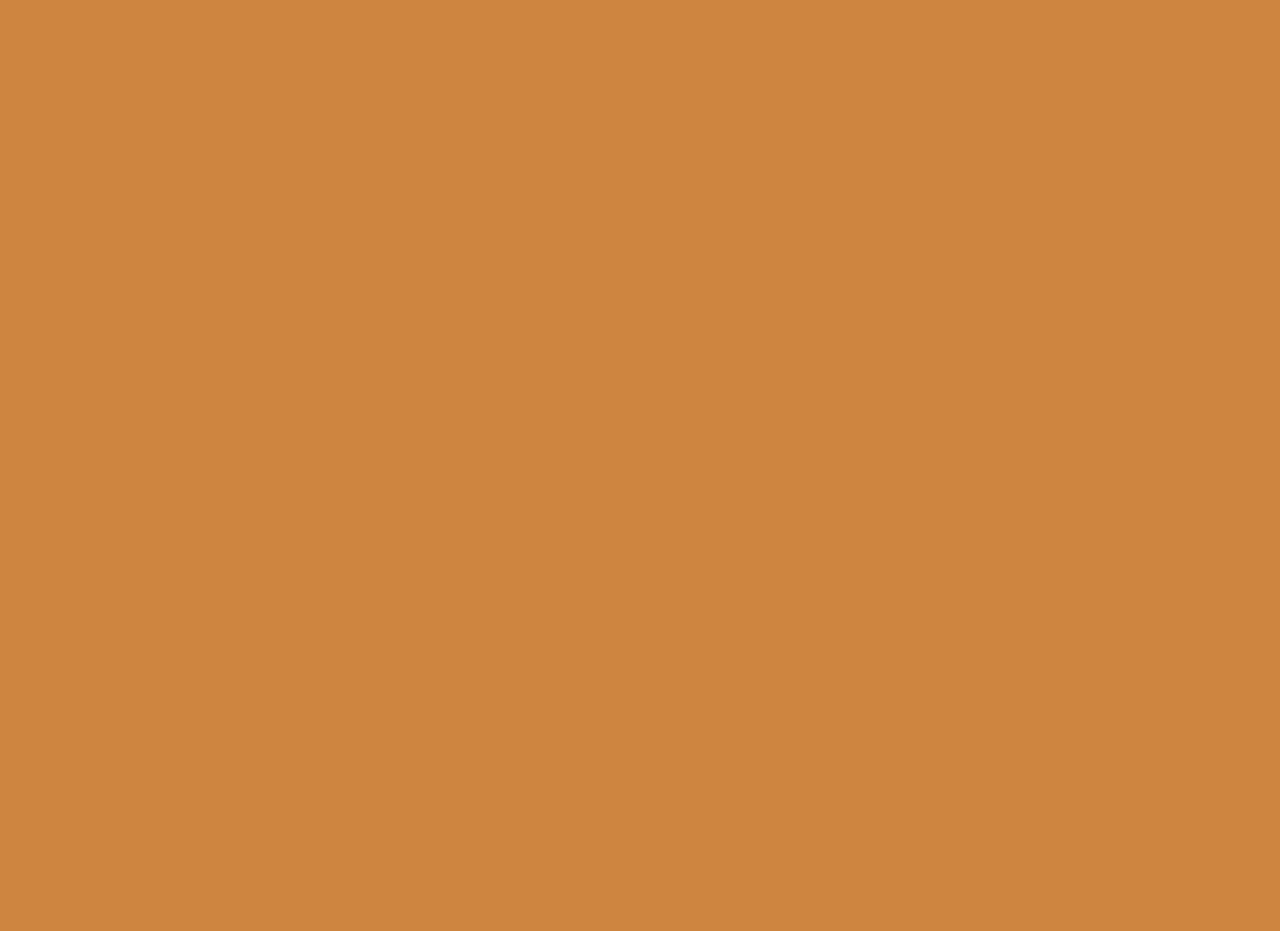
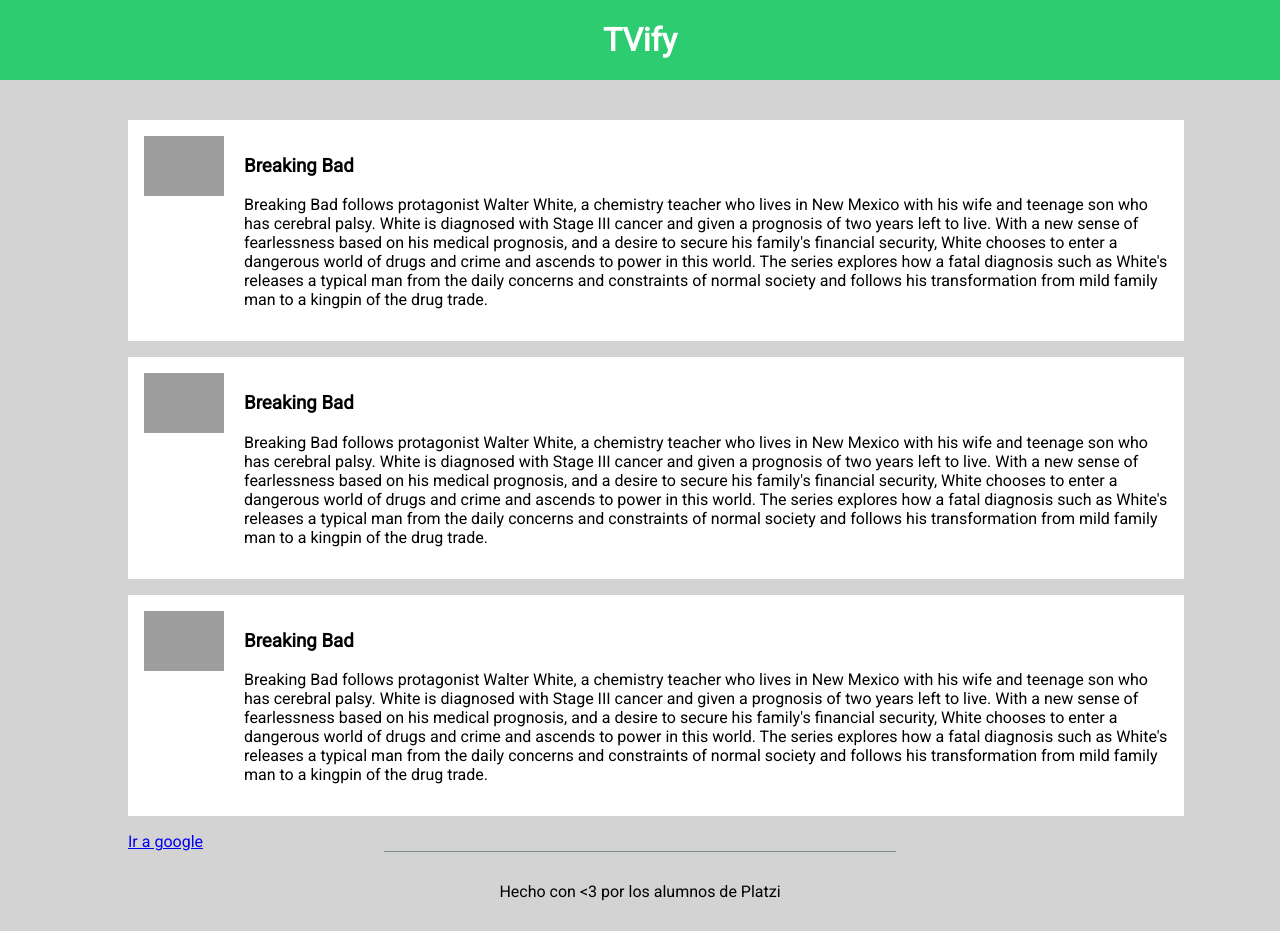
Before and after one commit to danimm/Curso-JQuery, a plain HTML site: page tvify/index.html in a window 1280 px wide. Before the commit the page ends 800 px from the top, so only its background shows below. Drawn offline with Linux system fonts and the light colour scheme; grey boxes are pictures that could not be loaded.

Commit message:
terminando el 1bloque de JQuery

```diff
--- a/tvify/app.css
+++ b/tvify/app.css
@@ -1,3 +1,70 @@
 body{
-  background: peru;
+  background: lightgray;
+  margin: 0 auto;
+  font-family:  'Roboto', sans-serif;
 }
+
+#app-container{
+  width: 100%;
+  overflow: hidden;
+}
+
+#app-header{
+  width: 100%;
+  height: 10vh;
+  position: fixed;
+  background: #2ecc71;
+  text-align: center;
+}
+
+#app-header h1{
+  line-height: 10vh;
+  margin: 0;
+  color: white;
+}
+
+#app-body{
+  padding-top: 15vh;
+  width: 80%;
+  margin: 0 auto;
+  min-height: 75vh;
+}
+
+#app-footer{
+  width: 100%;
+  min-height: 10vh;
+}
+
+#app-footer p{
+  margin: 0 auto;
+  width: 40%;
+  text-align: center;
+  padding-top: 30px;
+  border-top: 1px solid #7f8c8d;
+}
+
+.tv-show{
+  width: 100%;
+  overflow: hidden;
+  padding: 16px;
+  background-color: white;
+  margin-bottom: 16px;
+  display: flex;
+}
+
+.tv-show:hover{
+  background-color: #ecf0f1;
+}
+
+.tv-show img {
+  max-height: 60px;
+  max-width: 100px;
+}
+
+.tv-show .info{
+  padding-left: 20px;
+}
+
+.left{
+
+}
--- a/tvify/app.js
+++ b/tvify/app.js
@@ -1 +1,23 @@
-alert('hola toto');
+// window.onload = function () { // cuando todo esta cargado img tb
+//   alert('loaded');
+// }
+
+$(function () {
+  // var header = document.getElementById('app-header');
+  var a = $('<a>', {
+    href: 'http://platzi.com',
+    target: '_blank',
+    html:'Ir a Platzi'
+  })
+  $('#app-body').append(a);
+
+  // $('header#app-header') esto es sinonimo de lo siguiente
+  // .append($('<p>', { html: 'Me acaban de crear'}))
+
+  // $('<p>', { html: 'Me acaban de crear'})
+  // .appendTo($('header#app-header'))
+
+  // console.log(a.attr('href'));  // getterd
+  console.log(a.attr('href', 'http://google.com'));
+  a.html('Ir a google') // setter modifica
+})
--- a/tvify/index.html
+++ b/tvify/index.html
@@ -1,14 +1,59 @@
 <!DOCTYPE html>
 <html lang="en">
+
 <head>
   <meta charset="UTF-8">
   <meta name="viewport" content="width=device-width, initial-scale=1.0">
   <meta http-equiv="X-UA-Compatible" content="ie=edge">
   <title>Tvify</title>
+  <link href="https://fonts.googleapis.com/css?family=Roboto" rel="stylesheet">
   <link rel="stylesheet" href="app.css">
 </head>
+
 <body>
-<script type="text/javascript" src="jquery-3.2.1.js"></script>
-<script type="text/javascript" src="app.js"></script>
+
+  <div id="app-container">
+    <header id="app-header">
+      <h1>TVify</h1>
+    </header>
+  </div>
+  <section id="app-body">
+    <div class="tv-shows">
+      <article class="tv-show">
+        <div class="left">
+          <img src="http://static.tvmaze.com/uploads/images/medium_portrait/0/2400.jpg" alt="Breaking Bad">
+        </div>
+        <div class="left info">
+          <h1>Breaking Bad</h1>
+          <p>Breaking Bad follows protagonist Walter White, a chemistry teacher who lives in New Mexico with his wife and teenage son who has cerebral palsy. White is diagnosed with Stage III cancer and given a prognosis of two years left to live. With a new sense of fearlessness based on his medical prognosis, and a desire to secure his family's financial security, White chooses to enter a dangerous world of drugs and crime and ascends to power in this world. The series explores how a fatal diagnosis such as White's releases a typical man from the daily concerns and constraints of normal society and follows his transformation from mild family man to a kingpin of the drug trade.</p>
+        </div>
+      </article>
+      <article class="tv-show">
+        <div class="left">
+          <img src="http://static.tvmaze.com/uploads/images/medium_portrait/0/2400.jpg" alt="Breaking Bad">
+        </div>
+        <div class="left info">
+          <h1>Breaking Bad</h1>
+          <p>Breaking Bad follows protagonist Walter White, a chemistry teacher who lives in New Mexico with his wife and teenage son who has cerebral palsy. White is diagnosed with Stage III cancer and given a prognosis of two years left to live. With a new sense of fearlessness based on his medical prognosis, and a desire to secure his family's financial security, White chooses to enter a dangerous world of drugs and crime and ascends to power in this world. The series explores how a fatal diagnosis such as White's releases a typical man from the daily concerns and constraints of normal society and follows his transformation from mild family man to a kingpin of the drug trade.</p>
+        </div>
+      </article>
+      <article class="tv-show">
+        <div class="left">
+          <img src="http://static.tvmaze.com/uploads/images/medium_portrait/0/2400.jpg" alt="Breaking Bad">
+        </div>
+        <div class="left info">
+          <h1>Breaking Bad</h1>
+          <p>Breaking Bad follows protagonist Walter White, a chemistry teacher who lives in New Mexico with his wife and teenage son who has cerebral palsy. White is diagnosed with Stage III cancer and given a prognosis of two years left to live. With a new sense of fearlessness based on his medical prognosis, and a desire to secure his family's financial security, White chooses to enter a dangerous world of drugs and crime and ascends to power in this world. The series explores how a fatal diagnosis such as White's releases a typical man from the daily concerns and constraints of normal society and follows his transformation from mild family man to a kingpin of the drug trade.</p>
+        </div>
+      </article>
+    </div>
+  </section>
+  <footer id="app-footer">
+    <p>Hecho con &lt;3 por los alumnos de Platzi</p>
+  </footer>
+
+  <script type="text/javascript" src="jquery-3.2.1.js"></script>
+  <script type="text/javascript" src="app.js"></script>
 </body>
+
 </html>
```
Also changed, not shown: 1 other file.
